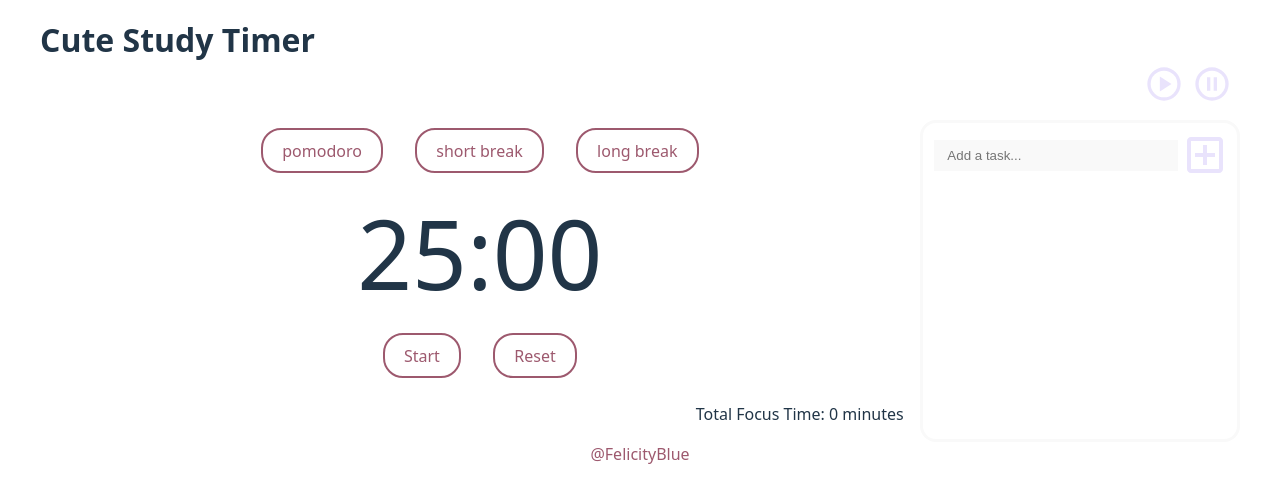
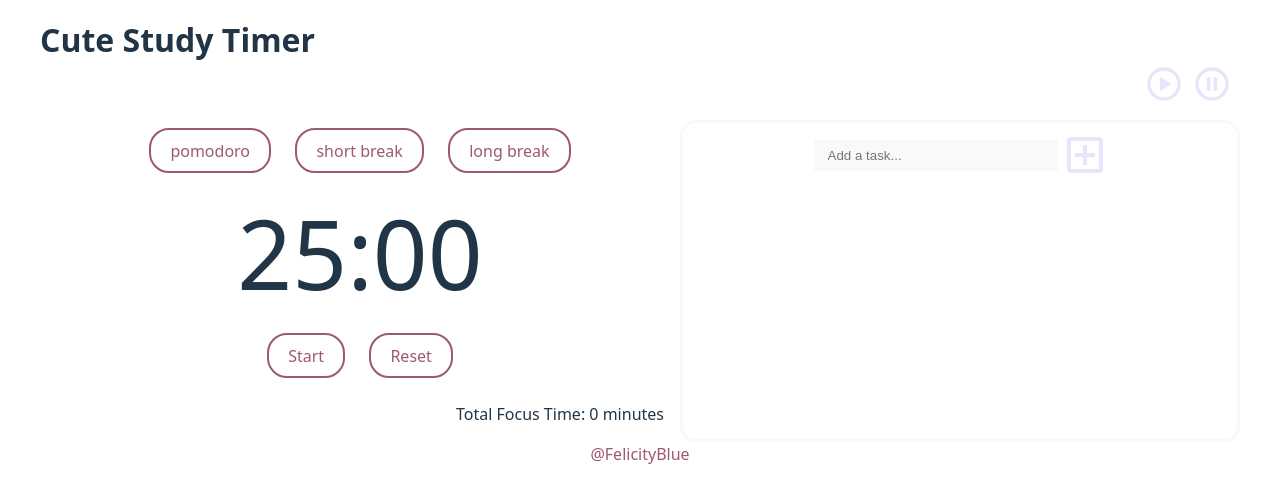
Before and after one commit to FelicityBlue/CuteStudyTimer, a React (Vite) app: page / in a window 1280 px wide. Shown: the top 502 px of the page. Built offline with nearby package versions, Linux system fonts and the light colour scheme.

Commit message:
edited css to make long text in task warp to next line

```diff
--- a/src/App.css
+++ b/src/App.css
@@ -48,7 +48,7 @@
   border-radius: 1.25em;
   border: 2px solid #9d596e;
   padding: 0.6em 1.2em;
-  margin: 0.5em 1em;
+  margin: 0.5em 0.75em;
   color: #9d596e;
   font-size: 1em;
   font-weight: 500;
@@ -68,16 +68,24 @@
   list-style: none;
   text-align: left;
   padding-left: 0;
+
+  resize:none;
+  display: grid;
+  overflow-y: auto;
+  grid-template-columns: repeat(1, 1fr);
+  max-width: 40vw;
+  max-height: 80vh;
 }
 .taskListContainer .text {
-  padding-left:0.25em;
+  padding-left:0.1em;
   font-size: 1.5em;
+  word-break: break-all;
 }
 .taskListContainer li{
   margin: 0.5em 0em;
   display: flex;
   flex-direction: row;
-  align-items: center;
+  align-items: top;
 }
 .taskListContainer input[type="checkbox"] {
   cursor: pointer;
@@ -90,6 +98,7 @@
   border-radius: 0.5em;
   background-color: #f9f9f9;
   position: relative;
+  flex-shrink: 0;
 }
 .taskListContainer input[type="checkbox"]:checked {
   background-color: rgb(136, 190, 136);
@@ -101,16 +110,14 @@
 }
 
 .mainDisplayContainer{
-  display: flex;
-}
-.mainDisplayContainer div{
-  flex-direction: row;
+  display: grid;
+  grid-template-columns: repeat(2, 1fr);
+
 }
 .timerDisplayContainer{
-  flex: 3 1 0%;
+  min-width: 50vw;
 }
 .taskDisplayContainer{
-  flex: 1 1 0%;
   border: 0.2em solid #f9f9f9;
   border-radius: 1em;
   padding: 0.5em;
```
